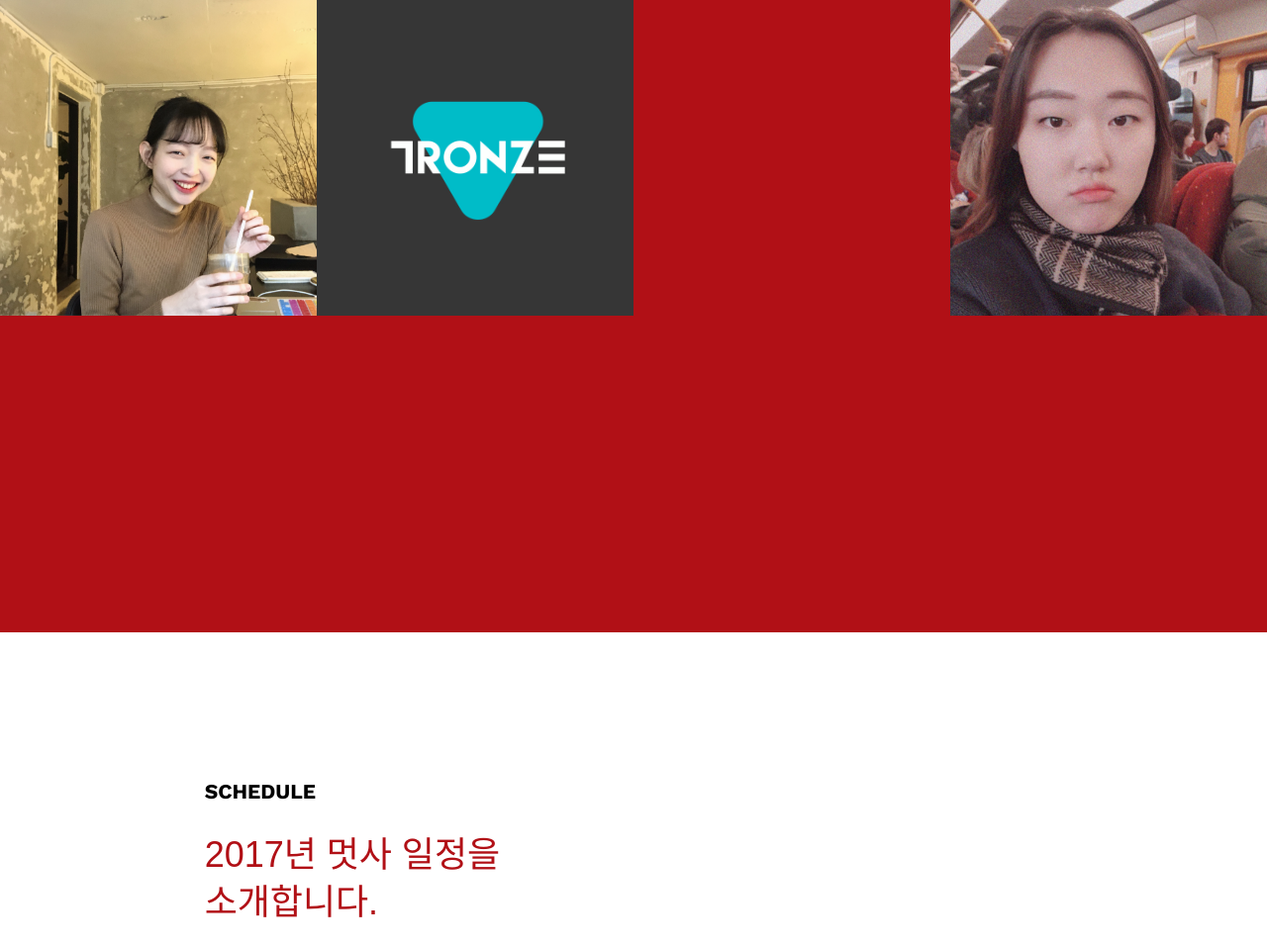
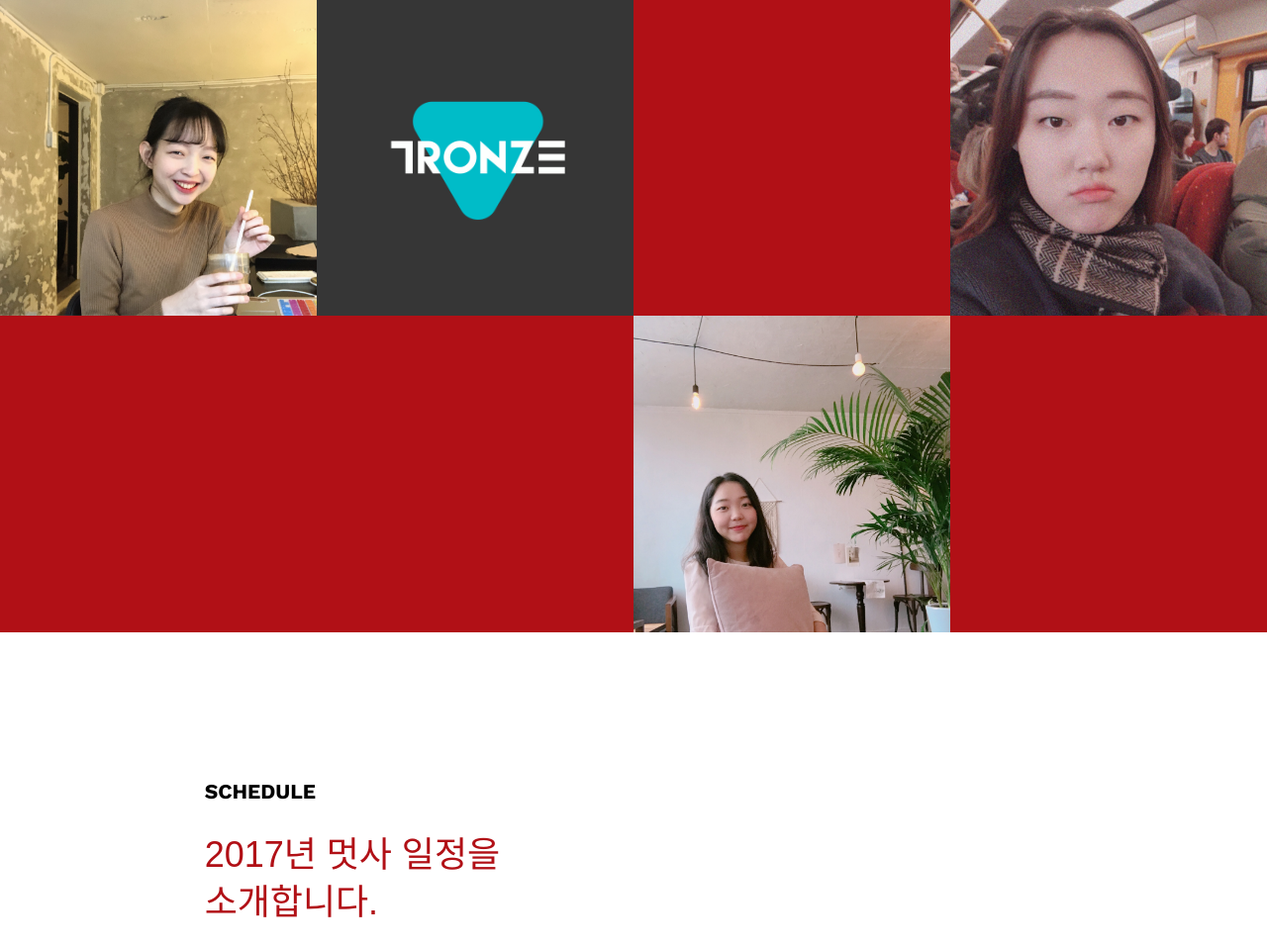
Before and after one commit to tronze/LikeLion, a Django app: template templates/index/index.html in a window 1280 px wide. Shown: the part 1899-2857 px from the top of the page at 99% size. Run offline with Django 3.2, Linux system fonts and the light colour scheme; the template is opened without the code that fills it, so the values that code supplies are empty; some web fonts are replaced.

Commit message:
Index: Member picture update

```diff
--- a/templates/index/index.html
+++ b/templates/index/index.html
@@ -154,7 +154,7 @@
         <article class="team-member">
         <div class="team-member-wrapper">
           <div class="team-img-container">
-            <img class="team-img" src="" alt>
+            <img class="team-img" src="{% static 'index/assets/member-yunjin.jpeg' %}" alt>
           </div>
           <div class="team-member-content">
             <div class="team-member-content-wrapper">
```
Also changed, not shown: templates/index/assets/member-yunjin.jpeg (added).
